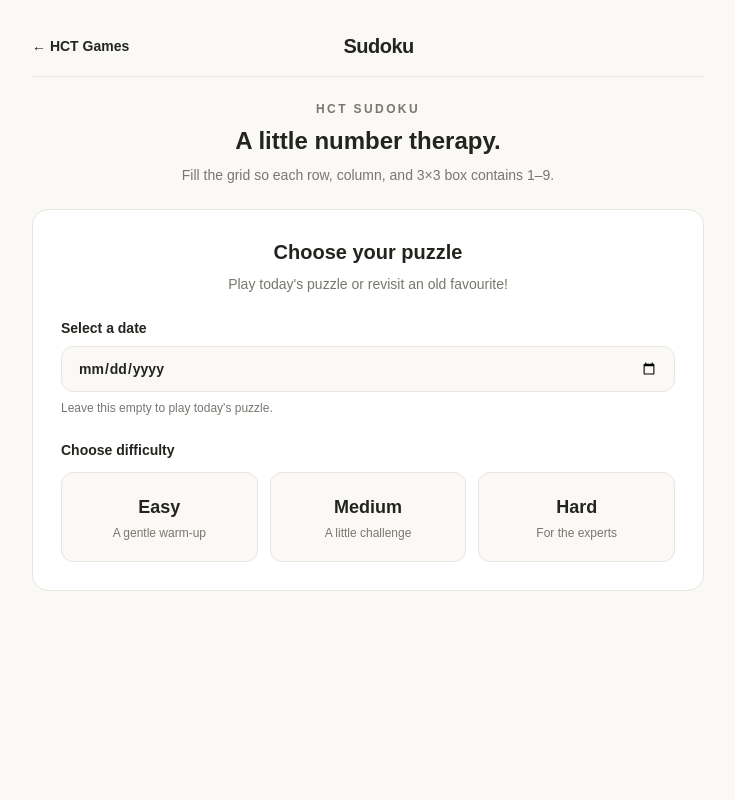
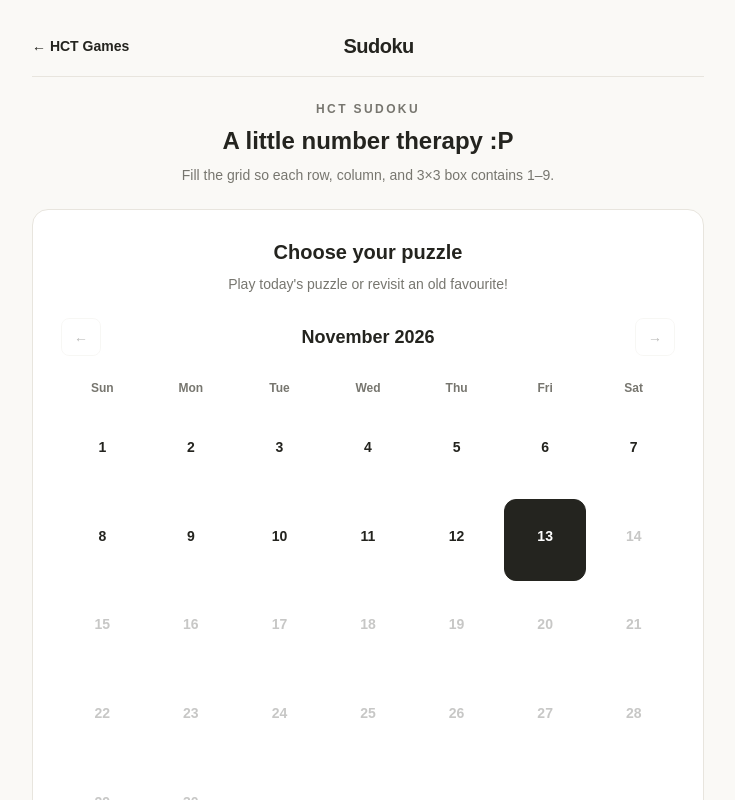
Before and after one commit to rawrrudy/the-hct-games, a Next.js app: page /sudoku in a window 1280 px wide. Shown: the top 800 px of the page, without its empty margins (272-1007 px from the left). Built offline with nearby package versions, Linux system fonts and the light colour scheme.

Commit message:
Added calendar picker to Sudoku

```diff
--- a/app/sudoku/page.tsx
+++ b/app/sudoku/page.tsx
@@ -5,6 +5,13 @@ import { useEffect, useState } from "react";
 type Board = number[][];
 type Notes = Set<string>;
 type Difficulty = "easy" | "medium" | "hard";
+
+type SavedProgress = {
+  board?: number[][];
+  notes?: string[];
+  mistakes?: number;
+  seconds?: number;
+};
 
 const DIFFICULTIES: {
   value: Difficulty;
@@ -16,7 +23,13 @@ const DIFFICULTIES: {
   { value: "hard", label: "Hard", description: "For the experts" },
 ];
 
-function key(row: number, col: number) {
+const MONTH_NAMES = [
+  "January", "February", "March", "April",
+  "May", "June", "July", "August",
+  "September", "October", "November", "December",
+];
+
+function cellKey(row: number, col: number) {
   return `${row}-${col}`;
 }
 
@@ -53,14 +66,46 @@ function isSolved(board: Board) {
 }
 
 function getTodayDate() {
-  const parts = new Intl.DateTimeFormat("en-CA", {
+  return new Intl.DateTimeFormat("en-CA", {
     timeZone: "Asia/Kolkata",
     year: "numeric",
     month: "2-digit",
     day: "2-digit",
   }).format(new Date());
+}
 
-  return parts;
+function getCalendarDays(month: string) {
+  if (!month) return [];
+
+  const [year, monthNumber] = month.split("-").map(Number);
+  const firstDay = new Date(year, monthNumber - 1, 1).getDay();
+  const daysInMonth = new Date(year, monthNumber, 0).getDate();
+
+  return [
+    ...Array(firstDay).fill(null),
+    ...Array.from({ length: daysInMonth }, (_, i) => i + 1),
+  ];
+}
+
+function formatArchiveDate(yearMonth: string, day: number) {
+  const [year, month] = yearMonth.split("-");
+  return `${year}-${month}-${String(day).padStart(2, "0")}`;
+}
+
+function isValidBoard(board: unknown): board is Board {
+  return (
+    Array.isArray(board) &&
+    board.length === 9 &&
+    board.every(
+      (row) =>
+        Array.isArray(row) &&
+        row.length === 9 &&
+        row.every(
+          (cell) =>
+            Number.isInteger(cell) && cell >= 0 && cell <= 9
+        )
+    )
+  );
 }
 
 export default function SudokuPage() {
@@ -72,26 +117,90 @@ export default function SudokuPage() {
   const [selected, setSelected] = useState<[number, number] | null>(null);
   const [notes, setNotes] = useState<Notes>(new Set());
   const [notesMode, setNotesMode] = useState(false);
+
   const [mistakes, setMistakes] = useState(0);
   const [message, setMessage] = useState("Fill every row, column, and box.");
+
   const [startedAt, setStartedAt] = useState<number | null>(null);
   const [seconds, setSeconds] = useState(0);
+
   const [loading, setLoading] = useState(false);
   const [error, setError] = useState("");
 
   const [puzzleDate, setPuzzleDate] = useState<string | null>(null);
   const [progressLoaded, setProgressLoaded] = useState(false);
+
   const [archiveDate, setArchiveDate] = useState("");
+  const [archiveMonth, setArchiveMonth] = useState("");
+  const [todayDate, setTodayDate] = useState("");
+
+  const [completedPuzzles, setCompletedPuzzles] = useState<
+    Record<string, boolean>
+  >({});
 
   const complete = board ? isSolved(board) : false;
-  const [todayDate, setTodayDate] = useState("");
+
 
   useEffect(() => {
-    setTodayDate(getTodayDate());
+    const today = getTodayDate();
+
+    setTodayDate(today);
+    setArchiveMonth(today.slice(0, 7));
   }, []);
 
+
   useEffect(() => {
-    if (!startedAt || complete) return;
+    try {
+      const stored = localStorage.getItem("hct-sudoku-completions");
+
+      if (stored) {
+        const parsed = JSON.parse(stored);
+
+        if (
+          parsed &&
+          typeof parsed === "object" &&
+          !Array.isArray(parsed)
+        ) {
+          setCompletedPuzzles(parsed);
+        }
+      }
+    } catch (error) {
+      console.error("Could not load Sudoku completion history:", error);
+    }
+  }, []);
+
+
+  useEffect(() => {
+    if (!complete || !progressLoaded || !difficulty || !puzzleDate) {
+      return;
+    }
+
+    const completionKey = `${puzzleDate}-${difficulty}`;
+
+    setCompletedPuzzles((current) => {
+      if (current[completionKey]) return current;
+
+      const updated = {
+        ...current,
+        [completionKey]: true,
+      };
+
+      try {
+        localStorage.setItem(
+          "hct-sudoku-completions",
+          JSON.stringify(updated)
+        );
+      } catch (error) {
+        console.error("Could not save Sudoku completion:", error);
+      }
+
+      return updated;
+    });
+  }, [complete, progressLoaded, difficulty, puzzleDate]);
+
+
+  useEffect(() => {
+    if (startedAt === null || complete) return;
 
     const timer = window.setInterval(() => {
       setSeconds(Math.floor((Date.now() - startedAt) / 1000));
@@ -99,6 +208,7 @@ export default function SudokuPage() {
 
     return () => window.clearInterval(timer);
   }, [startedAt, complete]);
+
 
   useEffect(() => {
     if (
@@ -124,7 +234,7 @@ export default function SudokuPage() {
     try {
       localStorage.setItem(storageKey, JSON.stringify(progress));
     } catch (error) {
-      console.error("Could not save Sudoku progress.", error);
+      console.error("Could not save Sudoku progress:", error);
     }
   }, [
     progressLoaded,
@@ -140,8 +250,9 @@ export default function SudokuPage() {
 
   function formatTime(total: number) {
     const minutes = Math.floor(total / 60).toString().padStart(2, "0");
-    const seconds = (total % 60).toString().padStart(2, "0");
-    return `${minutes}:${seconds}`;
+    const remainingSeconds = (total % 60).toString().padStart(2, "0");
+
+    return `${minutes}:${remainingSeconds}`;
   }
 
   async function loadPuzzle(
@@ -167,36 +278,38 @@ export default function SudokuPage() {
 
       const data = await response.json();
 
+      if (
+        !isValidBoard(data.puzzle) ||
+        !isValidBoard(data.solution) ||
+        typeof data.date !== "string"
+      ) {
+        throw new Error("The Sudoku API returned invalid puzzle data.");
+      }
+
       const storageKey = `hct-sudoku-${data.date}-${selectedDifficulty}`;
 
-      let saved: {
-        board?: number[][];
-        notes?: string[];
-        mistakes?: number;
-        seconds?: number;
-      } | null = null;
+      let saved: SavedProgress | null = null;
 
       try {
         const stored = localStorage.getItem(storageKey);
-        if (stored) saved = JSON.parse(stored);
+
+        if (stored) {
+          saved = JSON.parse(stored);
+        }
       } catch {
         localStorage.removeItem(storageKey);
       }
 
       const validSavedBoard =
-        Array.isArray(saved?.board) &&
-        saved.board.length === 9 &&
-        saved.board.every(
-          (row) =>
-            Array.isArray(row) &&
-            row.length === 9 &&
+        isValidBoard(saved?.board) &&
+        data.puzzle.every((row: number[], r: number) =>
           row.every(
-              (cell) =>
-                Number.isInteger(cell) && cell >= 0 && cell <= 9
+            (value: number, c: number) =>
+              value === 0 || saved!.board![r][c] === value
           )
         );
 
-      const restoreBoard = validSavedBoard
+      const restoredBoard = validSavedBoard
         ? saved!.board!.map((row) => [...row])
         : data.puzzle.map((row: number[]) => [...row]);
 
@@ -204,7 +317,7 @@ export default function SudokuPage() {
         ? saved!.notes!.filter((note) => typeof note === "string")
         : [];
 
-      const restoreMistakes =
+      const restoredMistakes =
         Number.isInteger(saved?.mistakes) && saved!.mistakes! >= 0
           ? saved!.mistakes!
           : 0;
@@ -218,24 +331,24 @@ export default function SudokuPage() {
       setPuzzleDate(data.date);
       setPuzzle(data.puzzle);
       setSolution(data.solution);
-      setBoard(restoreBoard);
+      setBoard(restoredBoard);
 
       setSelected(null);
       setNotes(new Set(restoredNotes));
       setNotesMode(false);
-      setMistakes(restoreMistakes);
+      setMistakes(restoredMistakes);
       setSeconds(restoredSeconds);
       setStartedAt(Date.now() - restoredSeconds * 1000);
 
       setMessage(
         validSavedBoard
           ? "Welcome back! Your progress has been restored."
-          : "Fill every row, column, and box!"
+          : "Fill every row, column, and box."
       );
 
       setProgressLoaded(true);
     } catch (err) {
-      console.error(err)
+      console.error(err);
       setError("Something went wrong loading the puzzle. Please try again.");
     } finally {
       setLoading(false);
@@ -252,18 +365,19 @@ export default function SudokuPage() {
       return;
     }
 
-    const cellKey = key(row, col);
+    const currentCellKey = cellKey(row, col);
 
     if (notesMode) {
       setNotes((current) => {
         const next = new Set(current);
-        const noteKey = `${cellKey}:${value}`;
+        const noteKey = `${currentCellKey}:${value}`;
 
         if (next.has(noteKey)) next.delete(noteKey);
         else next.add(noteKey);
 
         return next;
       });
+
       return;
     }
 
@@ -286,9 +400,11 @@ export default function SudokuPage() {
 
     setNotes((current) => {
       const updated = new Set(current);
+
       for (let n = 1; n <= 9; n++) {
-        updated.delete(`${cellKey}:${n}`);
+        updated.delete(`${currentCellKey}:${n}`);
       }
+
       return updated;
     });
 
@@ -303,17 +419,21 @@ export default function SudokuPage() {
     if (!selected || !board || !puzzle || complete) return;
 
     const [row, col] = selected;
+
     if (puzzle[row][col] !== 0) return;
 
     const next = board.map((r) => [...r]);
     next[row][col] = 0;
+
     setBoard(next);
 
     setNotes((current) => {
       const updated = new Set(current);
+
       for (let n = 1; n <= 9; n++) {
-        updated.delete(`${key(row, col)}:${n}`);
+        updated.delete(`${cellKey(row, col)}:${n}`);
       }
+
       return updated;
     });
 
@@ -333,8 +453,29 @@ export default function SudokuPage() {
     setMessage("Fresh start. You've got this!");
   }
 
+  function changeArchiveMonth(offset: number) {
+    if (!archiveMonth) return;
+
+    const [year, month] = archiveMonth.split("-").map(Number);
+    const next = new Date(year, month - 1 + offset, 1);
+
+    const nextMonth = `${next.getFullYear()}-${String(
+      next.getMonth() + 1
+    ).padStart(2, "0")}`;
+
+    if (nextMonth > todayDate.slice(0, 7)) return;
+
+    setArchiveMonth(nextMonth);
+  }
+
   const selectedValue =
     selected && board ? board[selected[0]][selected[1]] : 0;
+
+  const monthParts = archiveMonth.split("-").map(Number);
+  const calendarTitle =
+    monthParts.length === 2 && archiveMonth
+      ? `${MONTH_NAMES[monthParts[1] - 1]} ${monthParts[0]}`
+      : "Loading calendar...";
 
   return (
     <main className="min-h-screen bg-[#FAF9F6] px-3 py-6 text-[#24241F] sm:px-6 sm:py-8">
@@ -343,7 +484,9 @@ export default function SudokuPage() {
           <a href="/" className="text-sm font-semibold hover:underline">
             ← HCT Games
           </a>
+
           <h1 className="text-xl font-extrabold tracking-tight">Sudoku</h1>
+
           <span className="w-[76px]" />
         </header>
 
@@ -351,9 +494,11 @@ export default function SudokuPage() {
           <p className="text-xs font-bold uppercase tracking-[0.2em] text-[#77766F]">
             HCT Sudoku
           </p>
+
           <h2 className="mt-2 text-2xl font-bold">
-            A little number therapy.
+            A little number therapy :P
           </h2>
+
           <p className="mt-2 text-sm text-[#77766F]">
             Fill the grid so each row, column, and 3×3 box contains 1–9.
           </p>
@@ -370,35 +515,132 @@ export default function SudokuPage() {
             </p>
 
             <div className="mt-6">
-              <label
-                htmlFor="archive-data"
-                className="mb-2 block text-sm font-bold"
+              <div className="mb-4 flex items-center justify-between">
+                <button
+                  type="button"
+                  disabled={
+                    !archiveMonth ||
+                    archiveMonth <= todayDate.slice(0, 7)
+                  }
+                  onClick={() => changeArchiveMonth(-1)}
+                  className="rounded-lg border border-[#E8E5DE] px-3 py-2 text-sm font-bold transition hover:bg-[#F2F0E9] disabled:opacity-30"
+                  aria-label="Previous month"
                 >
-                Select a date
-              </label>
+                  ←
+                </button>
 
-              <input
-                id="archive-date"
-                type="date"
-                value={archiveDate}
-                max={todayDate || undefined}
-                onChange={(event) => setArchiveDate(event.target.value)}
-                className="w-full rounded-xl border border-[#E8E5DE] bg-[#FAF9F6] px-4 py-3 text-sm font-semibold outline-none focus:border-[#24241F]"
+                <h3 className="text-lg font-bold">{calendarTitle}</h3>
+
+                <button
+                  type="button"
+                  disabled={archiveMonth === todayDate.slice(0, 7)}
+                  onClick={() => changeArchiveMonth(1)}
+                  className="rounded-lg border border-[#E8E5DE] px-3 py-2 text-sm font-bold transition hover:bg-[#F2F0E9] disabled:opacity-30"
+                  aria-label="Next month"
+                >
+                  →
+                </button>
+              </div>
+
+              <div className="grid grid-cols-7 gap-1.5">
+                {["Sun", "Mon", "Tue", "Wed", "Thu", "Fri", "Sat"].map(
+                  (day) => (
+                    <div
+                      key={day}
+                      className="py-2 text-center text-xs font-bold text-[#77766F]"
+                    >
+                      {day}
+                    </div>
+                  )
+                )}
+
+                {getCalendarDays(archiveMonth).map((day, index) => {
+                  if (day === null) {
+                    return <div key={`empty-${index}`} />;
+                  }
+
+                  const date = formatArchiveDate(archiveMonth, day);
+                  const isFuture = date > todayDate;
+                  const isToday = date === todayDate;
+                  const isSelected = date === (archiveDate || todayDate);
+
+                  const easyDone = completedPuzzles[`${date}-easy`];
+                  const mediumDone = completedPuzzles[`${date}-medium`];
+                  const hardDone = completedPuzzles[`${date}-hard`];
+
+                  return (
+                    <button
+                      key={date}
+                      type="button"
+                      disabled={isFuture || !todayDate}
+                      onClick={() => setArchiveDate(date)}
+                      aria-label={`${date}${isToday ? ", today" : ""}${easyDone ? ", easy completed" : ""}${mediumDone ? ", medium completed" : ""}${hardDone ? ", hard completed" : ""}`}
+                      className={`flex aspect-square min-w-0 flex-col items-center justify-center rounded-xl border transition ${
+                        isSelected
+                          ? "border-[#24241F] bg-[#24241F] text-white"
+                          : isToday
+                            ? "border-[#24241F] bg-[#F2F0E9] font-extrabold"
+                            : "border-transparent hover:border-[#E8E5DE] hover:bg-[#F2F0E9]"
+                      } ${
+                        isFuture
+                          ? "cursor-not-allowed opacity-25"
+                          : ""
+                      }`}
+                    >
+                      <span className="text-sm font-semibold">{day}</span>
+
+                      <span className="mt-1 flex gap-0.5">
+                        {[
+                          { done: easyDone, color: "#16A34A" },
+                          { done: mediumDone, color: "#D97706" },
+                          { done: hardDone, color: "#3974D6" },
+                        ].map((item, i) => (
+                          <span
+                            key={i}
+                            className="h-1 w-1 rounded-full"
+                            style={{
+                              backgroundColor: item.done
+                                ? item.color
+                                : "transparent",
+                            }}
                           />
+                        ))}
+                      </span>
+                    </button>
+                  );
+                })}
+              </div>
 
-              <p className="mt-2 text-xs text-[#77766F]">
+              <div className="mt-4 flex flex-wrap gap-x-4 gap-y-2 text-xs text-[#77766F]">
+                <span className="flex items-center gap-1.5">
+                  <span className="h-2 w-2 rounded-full bg-[#16A34A]" />
+                  Easy
+                </span>
+
+                <span className="flex items-center gap-1.5">
+                  <span className="h-2 w-2 rounded-full bg-[#D97706]" />
+                  Medium
+                </span>
+
+                <span className="flex items-center gap-1.5">
+                  <span className="h-2 w-2 rounded-full bg-[#3974D6]" />
+                  Hard
+                </span>
+              </div>
+
+              <p className="mt-4 text-sm text-[#77766F]">
                 {archiveDate
-                  ? `Browsing puzzles from ${archiveDate}`
-                  : "Leave this empty to play today's puzzle."}
+                  ? `Selected: ${archiveDate}`
+                  : "Select a date to explore its puzzles."}
               </p>
 
               {archiveDate && (
                 <button
                   type="button"
                   onClick={() => setArchiveDate("")}
-                  className="mt-2 text-xs font-semibold underline"
+                  className="mt-1 text-xs font-semibold underline"
                 >
-                  Clear date · Return to today
+                  Clear selection · Play today's puzzle
                 </button>
               )}
             </div>
@@ -411,7 +653,7 @@ export default function SudokuPage() {
                   <button
                     key={item.value}
                     type="button"
-                    disabled={loading}
+                    disabled={loading || !todayDate}
                     onClick={() =>
                       loadPuzzle(item.value, archiveDate || undefined)
                     }
@@ -420,6 +662,7 @@ export default function SudokuPage() {
                     <span className="block text-lg font-extrabold">
                       {item.label}
                     </span>
+
                     <span className="mt-1 block text-xs text-[#77766F]">
                       {item.description}
                     </span>
@@ -442,16 +685,19 @@ export default function SudokuPage() {
           </section>
         ) : board && puzzle ? (
           <>
+
             <div className="mb-4 flex items-center justify-between">
               <div className="flex flex-col gap-1">
-                <span className="w-fit  rounded-full bg-[#F2F0E9] px-4 py-2 text-sm font-bold capitalize">
+                <span className="w-fit rounded-full bg-[#F2F0E9] px-4 py-2 text-sm font-bold capitalize">
                   {difficulty}
                 </span>
+
                 <span className="text-xs text-[#77766F]">
                   Puzzle date: {puzzleDate}
                   {puzzleDate === todayDate ? " · Today" : " · Archive"}
                 </span>
               </div>
+
               <button
                 type="button"
                 onClick={() => {
@@ -460,6 +706,8 @@ export default function SudokuPage() {
                   setSolution(null);
                   setBoard(null);
                   setStartedAt(null);
+                  setProgressLoaded(false);
+                  setSelected(null);
                 }}
                 className="text-sm font-semibold text-[#77766F] hover:text-[#24241F] hover:underline"
               >
@@ -472,6 +720,7 @@ export default function SudokuPage() {
                 <p className="text-[10px] font-bold uppercase tracking-wider text-[#77766F]">
                   Time
                 </p>
+
                 <p className="mt-1 text-lg font-extrabold tabular-nums">
                   {formatTime(seconds)}
                 </p>
@@ -481,6 +730,7 @@ export default function SudokuPage() {
                 <p className="text-[10px] font-bold uppercase tracking-wider text-[#77766F]">
                   Mistakes
                 </p>
+
                 <p className="mt-1 text-lg font-extrabold">{mistakes}</p>
               </div>
 
@@ -488,6 +738,7 @@ export default function SudokuPage() {
                 <p className="text-[10px] font-bold uppercase tracking-wider text-[#77766F]">
                   Filled
                 </p>
+
                 <p className="mt-1 text-lg font-extrabold">
                   {board.flat().filter(Boolean).length}/81
                 </p>
@@ -499,17 +750,23 @@ export default function SudokuPage() {
                 {board.flatMap((row, rowIndex) =>
                   row.map((value, colIndex) => {
                     const fixed = puzzle[rowIndex][colIndex] !== 0;
+
                     const isSelected =
                       selected?.[0] === rowIndex &&
                       selected?.[1] === colIndex;
+
                     const sameValue =
                       selectedValue !== 0 && value === selectedValue;
+
                     const sameRow = selected?.[0] === rowIndex;
                     const sameCol = selected?.[1] === colIndex;
+
                     const sameBox =
                       selected &&
-                      Math.floor(selected[0] / 3) === Math.floor(rowIndex / 3) &&
-                      Math.floor(selected[1] / 3) === Math.floor(colIndex / 3);
+                      Math.floor(selected[0] / 3) ===
+                        Math.floor(rowIndex / 3) &&
+                      Math.floor(selected[1] / 3) ===
+                        Math.floor(colIndex / 3);
 
                     const conflict =
                       value !== 0 &&
@@ -519,12 +776,12 @@ export default function SudokuPage() {
                       { length: 9 },
                       (_, i) => i + 1
                     ).filter((n) =>
-                      notes.has(`${key(rowIndex, colIndex)}:${n}`)
+                      notes.has(`${cellKey(rowIndex, colIndex)}:${n}`)
                     );
 
                     return (
                       <button
-                        key={key(rowIndex, colIndex)}
+                        key={cellKey(rowIndex, colIndex)}
                         type="button"
                         onClick={() => setSelected([rowIndex, colIndex])}
                         aria-label={`Row ${rowIndex + 1}, column ${colIndex + 1}, ${value || "empty"}`}
@@ -573,7 +830,8 @@ export default function SudokuPage() {
 
             <section className="mt-4 rounded-2xl border border-[#E8E5DE] bg-white p-4">
               <div className="grid grid-cols-9 gap-1.5">
-                {Array.from({ length: 9 }, (_, i) => i + 1).map((number) => (
+                {Array.from({ length: 9 }, (_, i) => i + 1).map(
+                  (number) => (
                     <button
                       key={number}
                       type="button"
@@ -582,7 +840,8 @@ export default function SudokuPage() {
                     >
                       {number}
                     </button>
-                ))}
+                  )
+                )}
               </div>
 
               <div className="mt-4 grid grid-cols-3 gap-2">
@@ -617,8 +876,8 @@ export default function SudokuPage() {
             </section>
 
             <p className="mt-4 text-center text-xs text-[#77766F]">
-              Select a cell, then enter a number. Notes mode lets you pencil in
-              candidates.
+              Select a cell, then enter a number. Notes mode lets you pencil
+              in candidates.
             </p>
           </>
         ) : null}
```
Lines whose indentation alone changed are shown as unchanged.
